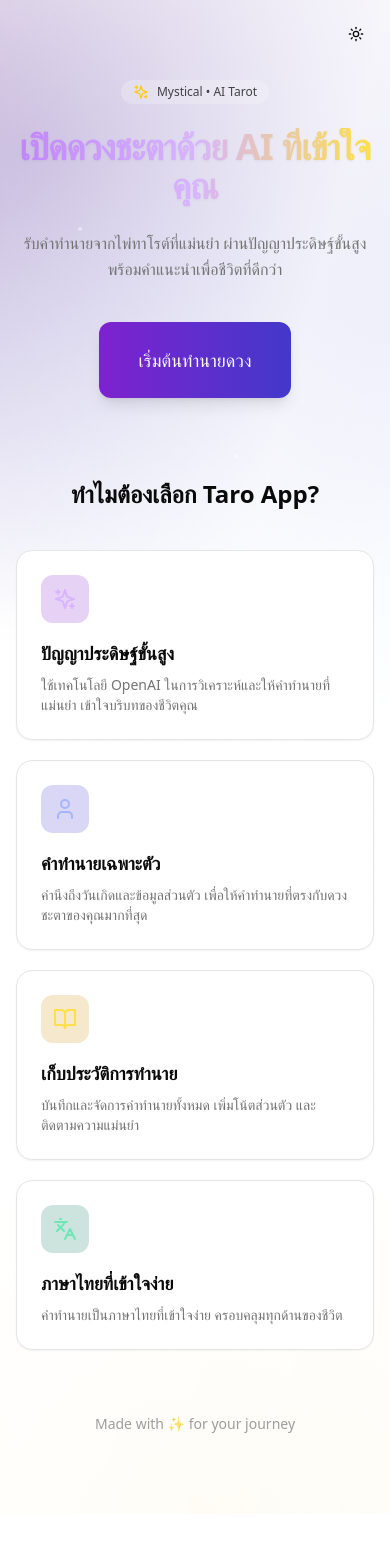
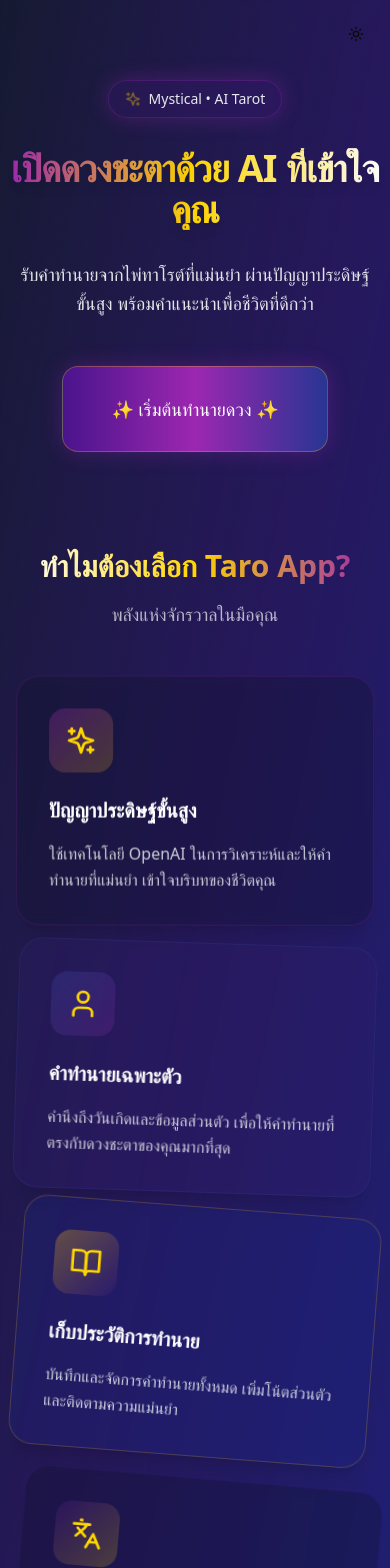
Before and after one commit to DEMODATAYOLK/xano-vibe-template, a React (Vite) app: page / in a window 390 px wide. Shown: the top 1568 px of the page. Before the commit the page ends 1514 px from the top, so only its background shows below. Built offline with nearby package versions, Linux system fonts and the light colour scheme; no server answers; a web font is replaced by a local one; what @xano/js-sdk would draw is missing.

Commit message:
Add theme and update all styling

```diff
--- a/src/index.css
+++ b/src/index.css
@@ -126,6 +126,76 @@
     }
   }
 
+  /* Cosmic Mystical Animations */
+  .animate-cosmic-float {
+    animation: cosmicFloat 6s ease-in-out infinite;
+  }
+
+  @keyframes cosmicFloat {
+    0%, 100% {
+      transform: translateY(0px) rotate(0deg);
+    }
+    50% {
+      transform: translateY(-20px) rotate(5deg);
+    }
+  }
+
+  .animate-cosmic-glow {
+    animation: cosmicGlow 3s ease-in-out infinite;
+  }
+
+  @keyframes cosmicGlow {
+    0%, 100% {
+      box-shadow: 0 0 20px rgba(156, 39, 176, 0.3);
+    }
+    50% {
+      box-shadow: 0 0 40px rgba(156, 39, 176, 0.6), 0 0 60px rgba(255, 193, 7, 0.3);
+    }
+  }
+
+  .animate-star-twinkle {
+    animation: starTwinkle 2s ease-in-out infinite;
+  }
+
+  @keyframes starTwinkle {
+    0%, 100% {
+      opacity: 0.3;
+      transform: scale(1);
+    }
+    50% {
+      opacity: 1;
+      transform: scale(1.2);
+    }
+  }
+
+  .animate-cosmic-pulse {
+    animation: cosmicPulse 4s ease-in-out infinite;
+  }
+
+  @keyframes cosmicPulse {
+    0%, 100% {
+      transform: scale(1);
+      opacity: 0.8;
+    }
+    50% {
+      transform: scale(1.05);
+      opacity: 1;
+    }
+  }
+
+  /* Glass morphism effects */
+  .glass-morphism {
+    background: rgba(255, 255, 255, 0.1);
+    backdrop-filter: blur(10px);
+    border: 1px solid rgba(255, 255, 255, 0.2);
+  }
+
+  .cosmic-glass {
+    background: linear-gradient(135deg, rgba(45, 27, 105, 0.1), rgba(26, 35, 126, 0.1));
+    backdrop-filter: blur(15px);
+    border: 1px solid rgba(156, 39, 176, 0.2);
+  }
+
   /* Card Section Styles */
   .card-section {
     @apply w-full;
@@ -146,7 +216,7 @@
   }
 
   .card-container.flipped {
-    transform: scale(1.1);
+    transform: none;
   }
 
   .card-inner {
--- a/src/pages/LandingPage.tsx
+++ b/src/pages/LandingPage.tsx
@@ -6,28 +6,66 @@ import { Sparkles, User, BookOpen, Languages } from 'lucide-react';
 
 export const LandingPage: React.FC = () => {
   return (
-    <div className="min-h-screen relative overflow-hidden">
-      {/* Cosmic Gradient Background */}
+    <div className="min-h-screen relative overflow-hidden bg-gradient-to-br from-cosmic-blue-midnight via-cosmic-purple-deep to-cosmic-blue-deep">
+      {/* Enhanced Cosmic Background */}
       <div className="absolute inset-0 -z-10">
+        {/* Primary cosmic gradient */}
         <div
           className="absolute inset-0"
           style={{
-            background:
-              'radial-gradient(1200px 800px at 10% 10%, rgba(88, 28, 135, 0.35), transparent 60%), radial-gradient(1000px 700px at 90% 20%, rgba(37, 99, 235, 0.25), transparent 60%), radial-gradient(900px 600px at 50% 100%, rgba(234, 179, 8, 0.12), transparent 60%)',
+            background: `
+              radial-gradient(1400px 900px at 15% 15%, rgba(45, 27, 105, 0.4), transparent 70%),
+              radial-gradient(1200px 800px at 85% 25%, rgba(26, 35, 126, 0.35), transparent 65%),
+              radial-gradient(1000px 700px at 50% 90%, rgba(255, 215, 0, 0.15), transparent 60%),
+              radial-gradient(800px 600px at 70% 40%, rgba(156, 39, 176, 0.2), transparent 50%)
+            `,
           }}
         />
-        {/* Subtle stars */}
+
+        {/* Floating cosmic orbs */}
         <div className="absolute inset-0 pointer-events-none">
-          <span className="absolute top-[15%] left-[20%] h-1 w-1 rounded-full bg-white/70 blur-[0.5px] opacity-70 animate-pulse" />
-          <span className="absolute top-[30%] left-[60%] h-1 w-1 rounded-full bg-white/60 blur-[0.5px] opacity-60 animate-pulse" />
-          <span className="absolute top-[55%] left-[35%] h-1 w-1 rounded-full bg-white/60 blur-[0.5px] opacity-60 animate-pulse" />
-          <span className="absolute top-[70%] left-[75%] h-1 w-1 rounded-full bg-white/70 blur-[0.5px] opacity-70 animate-pulse" />
-          <span className="absolute top-[40%] left-[15%] h-1 w-1 rounded-full bg-white/60 blur-[0.5px] opacity-60 animate-pulse" />
+          <div className="absolute top-[10%] left-[10%] w-32 h-32 rounded-full bg-gradient-to-br from-cosmic-purple-glow/20 to-cosmic-gold-glow/10 blur-xl animate-cosmic-float" />
+          <div className="absolute top-[60%] right-[15%] w-24 h-24 rounded-full bg-gradient-to-br from-cosmic-blue-light/20 to-cosmic-purple-light/15 blur-lg animate-cosmic-pulse" />
+          <div className="absolute bottom-[20%] left-[30%] w-20 h-20 rounded-full bg-gradient-to-br from-cosmic-gold-bright/15 to-cosmic-purple-medium/10 blur-md animate-cosmic-float" style={{ animationDelay: '2s' }} />
+        </div>
+
+        {/* Enhanced starfield */}
+        <div className="absolute inset-0 pointer-events-none">
+          {[...Array(20)].map((_, i) => (
+            <span
+              key={i}
+              className="absolute rounded-full bg-cosmic-starlight-white/80 blur-[0.5px] animate-star-twinkle"
+              style={{
+                top: `${Math.random() * 100}%`,
+                left: `${Math.random() * 100}%`,
+                width: `${Math.random() * 3 + 1}px`,
+                height: `${Math.random() * 3 + 1}px`,
+                animationDelay: `${Math.random() * 3}s`,
+                animationDuration: `${Math.random() * 2 + 1.5}s`,
+              }}
+            />
+          ))}
+        </div>
+
+        {/* Mystical particle effects */}
+        <div className="absolute inset-0 pointer-events-none">
+          {[...Array(8)].map((_, i) => (
+            <div
+              key={i}
+              className="absolute w-1 h-1 bg-cosmic-gold-glow/60 rounded-full animate-cosmic-float"
+              style={{
+                top: `${Math.random() * 100}%`,
+                left: `${Math.random() * 100}%`,
+                animationDelay: `${Math.random() * 6}s`,
+                animationDuration: `${Math.random() * 4 + 4}s`,
+              }}
+            />
+          ))}
         </div>
       </div>
 
-      {/* Overlay for readability across themes */}
-      <div className="absolute inset-0 bg-gradient-to-br from-background/20 via-background/80 to-background/60 dark:from-background/80 dark:via-background/90 dark:to-background/80" />
+      {/* Glass morphism overlay */}
+      <div className="absolute inset-0 bg-gradient-to-br from-cosmic-starlight-white/5 via-cosmic-blue-midnight/20 to-cosmic-purple-deep/30 backdrop-blur-[1px]" />
 
       {/* Theme Toggle */}
       <div className="absolute top-4 right-4 z-20">
@@ -39,84 +77,85 @@ export const LandingPage: React.FC = () => {
         <div className="container mx-auto px-4 py-20">
           {/* Hero Section */}
           <section className="max-w-5xl mx-auto text-center">
-            <div className="inline-flex items-center gap-2 px-3 py-1 rounded-full bg-secondary/30 text-secondary-foreground/80 mb-6">
-              <Sparkles className="h-4 w-4 text-yellow-400" />
-              <span className="text-xs">Mystical • AI Tarot</span>
+            <div className="inline-flex items-center gap-2 px-4 py-2 rounded-full bg-cosmic-purple-medium/20 backdrop-blur-sm border border-cosmic-purple-glow/30 text-cosmic-starlight-white/90 mb-8 animate-cosmic-glow">
+              <Sparkles className="h-4 w-4 text-cosmic-gold-bright animate-star-twinkle" />
+              <span className="text-sm font-medium">Mystical • AI Tarot</span>
             </div>
 
             <h1 className="text-4xl md:text-[50px] font-bold leading-[1.08] tracking-tight">
-              <span className="block bg-gradient-to-r from-purple-400 via-purple-300 to-yellow-300 bg-clip-text text-transparent drop-shadow-sm">
+              <span className="block bg-gradient-to-r from-cosmic-purple-glow via-cosmic-gold-bright to-cosmic-starlight-white bg-clip-text text-transparent drop-shadow-lg animate-cosmic-pulse">
                 เปิดดวงชะตาด้วย AI ที่เข้าใจคุณ
               </span>
             </h1>
 
-            <p className="mt-6 text-base md:text-xl text-muted-foreground max-w-3xl mx-auto leading-relaxed">
+            <p className="mt-8 text-lg md:text-xl text-cosmic-starlight-light/90 max-w-3xl mx-auto leading-relaxed font-light">
               รับคำทำนายจากไพ่ทาโรต์ที่แม่นยำ ผ่านปัญญาประดิษฐ์ขั้นสูง พร้อมคำแนะนำเพื่อชีวิตที่ดีกว่า
             </p>
 
-            <div className="mt-10 flex justify-center">
-              <Button asChild size="lg" className="text-lg px-10 py-6 h-auto rounded-xl shadow-lg hover:shadow-xl transition-all duration-300 bg-gradient-to-r from-purple-700 to-indigo-700 hover:from-purple-600 hover:to-indigo-600 dark:text-white">
+            <div className="mt-12 flex justify-center">
+              <Button asChild size="lg" className="text-lg px-12 py-7 h-auto rounded-2xl shadow-2xl hover:shadow-cosmic-purple-glow/50 transition-all duration-500 bg-gradient-to-r from-cosmic-purple-medium via-cosmic-purple-glow to-cosmic-blue-medium hover:from-cosmic-purple-light hover:via-cosmic-purple-glow hover:to-cosmic-blue-light text-cosmic-starlight-white border border-cosmic-gold-glow/30 animate-cosmic-glow">
                 <Link to="/dashboard">
-                  เริ่มต้นทำนายดวง
+                  ✨ เริ่มต้นทำนายดวง ✨
                 </Link>
               </Button>
             </div>
           </section>
 
           {/* Features Section */}
-          <section className="mt-20 md:mt-28">
-            <h2 className="text-center text-2xl md:text-3xl font-semibold text-foreground">
+          <section className="mt-24 md:mt-32">
+            <h2 className="text-center text-3xl md:text-4xl font-bold bg-gradient-to-r from-cosmic-starlight-white via-cosmic-gold-bright to-cosmic-purple-glow bg-clip-text text-transparent mb-4">
               ทำไมต้องเลือก Taro App?
             </h2>
+            <p className="text-center text-cosmic-starlight-light/70 text-lg mb-12">พลังแห่งจักรวาลในมือคุณ</p>
 
-            <div className="mt-10 grid grid-cols-1 sm:grid-cols-2 lg:grid-cols-4 gap-5 md:gap-6">
+            <div className="mt-12 grid grid-cols-1 sm:grid-cols-2 lg:grid-cols-4 gap-6 md:gap-8">
               {/* Feature 1 */}
-              <div className="rounded-2xl border bg-card text-card-foreground shadow-sm hover:shadow-md transition-shadow duration-300">
-                <div className="p-6 md:p-7">
-                  <div className="h-12 w-12 rounded-xl bg-purple-700/20 text-purple-300 flex items-center justify-center mb-4">
-                    <Sparkles className="h-6 w-6" />
+              <div className="group rounded-3xl border border-cosmic-purple-glow/20 bg-cosmic-blue-midnight/30 backdrop-blur-sm text-cosmic-starlight-white shadow-xl hover:shadow-2xl hover:shadow-cosmic-purple-glow/20 transition-all duration-500 hover:scale-105 animate-cosmic-float">
+                <div className="p-8">
+                  <div className="h-16 w-16 rounded-2xl bg-gradient-to-br from-cosmic-purple-glow/30 to-cosmic-gold-glow/20 text-cosmic-gold-bright flex items-center justify-center mb-6 group-hover:animate-cosmic-glow">
+                    <Sparkles className="h-8 w-8" />
                   </div>
-                  <h3 className="text-lg font-semibold">ปัญญาประดิษฐ์ขั้นสูง</h3>
-                  <p className="mt-2 text-sm text-muted-foreground">
+                  <h3 className="text-xl font-bold mb-4 text-cosmic-starlight-white">ปัญญาประดิษฐ์ขั้นสูง</h3>
+                  <p className="text-cosmic-starlight-light/80 leading-relaxed">
                     ใช้เทคโนโลยี OpenAI ในการวิเคราะห์และให้คำทำนายที่แม่นยำ เข้าใจบริบทของชีวิตคุณ
                   </p>
                 </div>
               </div>
 
               {/* Feature 2 */}
-              <div className="rounded-2xl border bg-card text-card-foreground shadow-sm hover:shadow-md transition-shadow duration-300">
-                <div className="p-6 md:p-7">
-                  <div className="h-12 w-12 rounded-xl bg-indigo-700/20 text-indigo-300 flex items-center justify-center mb-4">
-                    <User className="h-6 w-6" />
+              <div className="group rounded-3xl border border-cosmic-blue-light/20 bg-cosmic-purple-deep/30 backdrop-blur-sm text-cosmic-starlight-white shadow-xl hover:shadow-2xl hover:shadow-cosmic-blue-light/20 transition-all duration-500 hover:scale-105 animate-cosmic-float" style={{ animationDelay: '1s' }}>
+                <div className="p-8">
+                  <div className="h-16 w-16 rounded-2xl bg-gradient-to-br from-cosmic-blue-light/30 to-cosmic-purple-glow/20 text-cosmic-gold-bright flex items-center justify-center mb-6 group-hover:animate-cosmic-glow">
+                    <User className="h-8 w-8" />
                   </div>
-                  <h3 className="text-lg font-semibold">คำทำนายเฉพาะตัว</h3>
-                  <p className="mt-2 text-sm text-muted-foreground">
+                  <h3 className="text-xl font-bold mb-4 text-cosmic-starlight-white">คำทำนายเฉพาะตัว</h3>
+                  <p className="text-cosmic-starlight-light/80 leading-relaxed">
                     คำนึงถึงวันเกิดและข้อมูลส่วนตัว เพื่อให้คำทำนายที่ตรงกับดวงชะตาของคุณมากที่สุด
                   </p>
                 </div>
               </div>
 
               {/* Feature 3 */}
-              <div className="rounded-2xl border bg-card text-card-foreground shadow-sm hover:shadow-md transition-shadow duration-300">
-                <div className="p-6 md:p-7">
-                  <div className="h-12 w-12 rounded-xl bg-yellow-600/20 text-yellow-300 flex items-center justify-center mb-4">
-                    <BookOpen className="h-6 w-6" />
+              <div className="group rounded-3xl border border-cosmic-gold-glow/20 bg-cosmic-blue-deep/30 backdrop-blur-sm text-cosmic-starlight-white shadow-xl hover:shadow-2xl hover:shadow-cosmic-gold-glow/20 transition-all duration-500 hover:scale-105 animate-cosmic-float" style={{ animationDelay: '2s' }}>
+                <div className="p-8">
+                  <div className="h-16 w-16 rounded-2xl bg-gradient-to-br from-cosmic-gold-glow/30 to-cosmic-purple-medium/20 text-cosmic-gold-bright flex items-center justify-center mb-6 group-hover:animate-cosmic-glow">
+                    <BookOpen className="h-8 w-8" />
                   </div>
-                  <h3 className="text-lg font-semibold">เก็บประวัติการทำนาย</h3>
-                  <p className="mt-2 text-sm text-muted-foreground">
+                  <h3 className="text-xl font-bold mb-4 text-cosmic-starlight-white">เก็บประวัติการทำนาย</h3>
+                  <p className="text-cosmic-starlight-light/80 leading-relaxed">
                     บันทึกและจัดการคำทำนายทั้งหมด เพิ่มโน้ตส่วนตัว และติดตามความแม่นยำ
                   </p>
                 </div>
               </div>
 
               {/* Feature 4 */}
-              <div className="rounded-2xl border bg-card text-card-foreground shadow-sm hover:shadow-md transition-shadow duration-300">
-                <div className="p-6 md:p-7">
-                  <div className="h-12 w-12 rounded-xl bg-emerald-700/20 text-emerald-300 flex items-center justify-center mb-4">
-                    <Languages className="h-6 w-6" />
+              <div className="group rounded-3xl border border-cosmic-purple-medium/20 bg-cosmic-blue-midnight/30 backdrop-blur-sm text-cosmic-starlight-white shadow-xl hover:shadow-2xl hover:shadow-cosmic-purple-medium/20 transition-all duration-500 hover:scale-105 animate-cosmic-float" style={{ animationDelay: '3s' }}>
+                <div className="p-8">
+                  <div className="h-16 w-16 rounded-2xl bg-gradient-to-br from-cosmic-purple-medium/30 to-cosmic-gold-bright/20 text-cosmic-gold-bright flex items-center justify-center mb-6 group-hover:animate-cosmic-glow">
+                    <Languages className="h-8 w-8" />
                   </div>
-                  <h3 className="text-lg font-semibold">ภาษาไทยที่เข้าใจง่าย</h3>
-                  <p className="mt-2 text-sm text-muted-foreground">
+                  <h3 className="text-xl font-bold mb-4 text-cosmic-starlight-white">ภาษาไทยที่เข้าใจง่าย</h3>
+                  <p className="text-cosmic-starlight-light/80 leading-relaxed">
                     คำทำนายเป็นภาษาไทยที่เข้าใจง่าย ครอบคลุมทุกด้านของชีวิต
                   </p>
                 </div>
@@ -125,8 +164,10 @@ export const LandingPage: React.FC = () => {
           </section>
 
           {/* Footer */}
-          <footer className="mt-16 md:mt-24 text-center">
-            <p className="text-sm text-muted-foreground/70">Made with ✨ for your journey</p>
+          <footer className="mt-20 md:mt-28 text-center">
+            <p className="text-lg text-cosmic-starlight-light/60 font-light">
+              Made with <span className="text-cosmic-gold-bright animate-star-twinkle">✨</span> for your cosmic journey
+            </p>
           </footer>
         </div>
       </div>
```
Also changed, not shown: src/components/CardSection.tsx (+7 -13 lines), src/pages/DashboardPage.tsx (+63 -30 lines), tailwind.config.js (+47 -0 lines), 1 other file (tests, documents, lock files or other folders).
